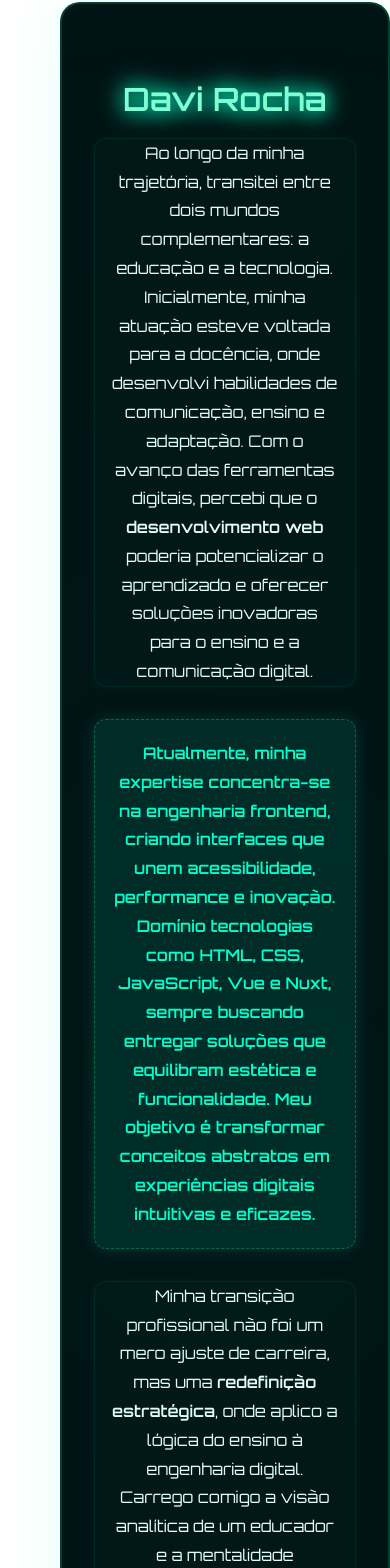
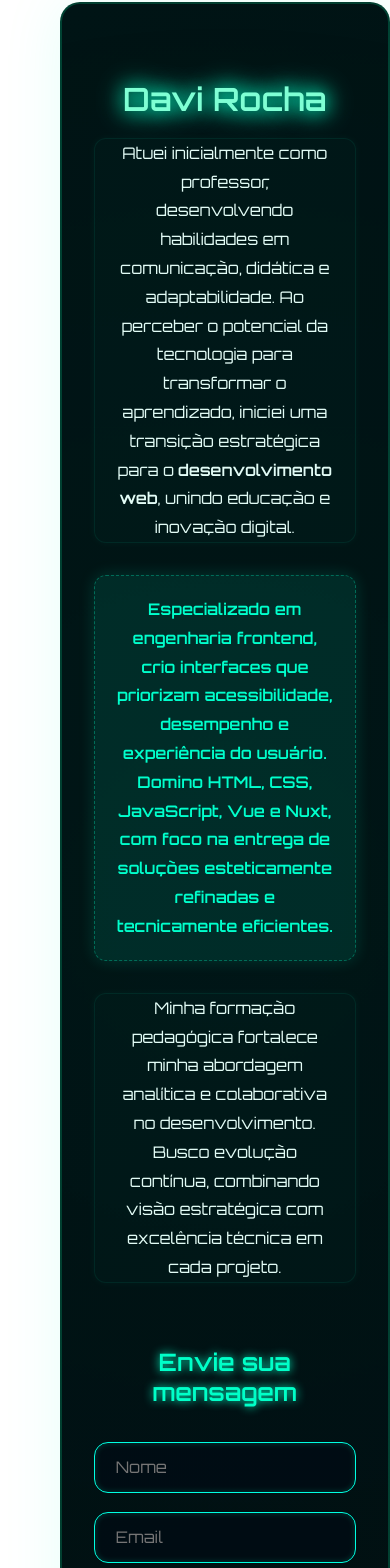
Before and after one commit to Davi-Choradeira/Davi-RS, a Nuxt app: page / in a window 390 px wide. Shown: the part 1094-2662 px from the top of the page. Built offline with nearby package versions, Linux system fonts and the light colour scheme.

Commit message:
style(about): melhora visual da seção com efeitos neon, gradientes e responsividade

```diff
--- a/components/About.vue
+++ b/components/About.vue
@@ -3,21 +3,15 @@
     <h2 data-aos="fade-up" data-aos-delay="300">Davi Rocha</h2>
 
     <p data-aos="fade-up" data-aos-delay="600">
-      Ao longo da minha trajetória, transitei entre dois mundos complementares: a educação e a tecnologia. Inicialmente, minha atuação esteve voltada para a docência,
-      onde desenvolvi habilidades de comunicação, ensino e adaptação. Com o avanço das ferramentas digitais, percebi que o <strong>desenvolvimento web</strong>
-      poderia potencializar o aprendizado e oferecer soluções inovadoras para o ensino e a comunicação digital.
+      Atuei inicialmente como professor, desenvolvendo habilidades em comunicação, didática e adaptabilidade. Ao perceber o potencial da tecnologia para transformar o aprendizado, iniciei uma transição estratégica para o <strong>desenvolvimento web</strong>, unindo educação e inovação digital.
     </p>
 
     <p class="highlight" data-aos="fade-up" data-aos-delay="900">
-      Atualmente, minha expertise concentra-se na <strong>engenharia frontend</strong>, criando interfaces que unem acessibilidade, performance e inovação.
-      Domínio tecnologias como <strong>HTML, CSS, JavaScript, Vue e Nuxt</strong>, sempre buscando entregar soluções que equilibram estética e funcionalidade.
-      Meu objetivo é transformar conceitos abstratos em experiências digitais intuitivas e eficazes.
+      Especializado em <strong>engenharia frontend</strong>, crio interfaces que priorizam acessibilidade, desempenho e experiência do usuário. Domino <strong>HTML, CSS, JavaScript, Vue e Nuxt</strong>, com foco na entrega de soluções esteticamente refinadas e tecnicamente eficientes.
     </p>
 
     <p data-aos="fade-up" data-aos-delay="1200">
-      Minha transição profissional não foi um mero ajuste de carreira, mas uma <strong>redefinição estratégica</strong>, onde aplico a lógica do ensino à engenharia digital.
-      Carrego comigo a visão analítica de um educador e a mentalidade exploratória de um desenvolvedor, buscando sempre aprendizado contínuo e excelência técnica.
-      Se você busca inovação digital, colaboração estratégica ou soluções altamente eficazes, estou pronto para novas conexões.
+      Minha formação pedagógica fortalece minha abordagem analítica e colaborativa no desenvolvimento. Busco evolução contínua, combinando visão estratégica com excelência técnica em cada projeto.
     </p>
 
     <form class="contact-form" @submit.prevent="handleSubmit" data-aos="fade-up" data-aos-delay="1500">
@@ -40,7 +34,7 @@ onMounted(() => {
 })
 
 const handleSubmit = () => {
-  alert('🛰️ Sinal enviado com sucesso! A resposta será decodificada em breve.')
+  alert('Mensagem enviada com sucesso! Retornarei em breve.')
 }
 </script>
 
@@ -76,14 +70,8 @@ const handleSubmit = () => {
 }
 
 @keyframes pulseAmbient {
-  0%, 100% {
-    transform: scale(1);
-    opacity: 0.15;
-  }
-  50% {
-    transform: scale(1.05);
-    opacity: 0.35;
-  }
+  0%, 100% { transform: scale(1); opacity: 0.15; }
+  50% { transform: scale(1.05); opacity: 0.35; }
 }
 
 h2 {
@@ -98,12 +86,8 @@ h2 {
 }
 
 @keyframes glowTitle {
-  0%, 100% {
-    text-shadow: 0 0 12px #00ffe1, 0 0 24px #00ffe1;
-  }
-  50% {
-    text-shadow: 0 0 22px #00ffae, 0 0 32px #00ffae;
-  }
+  0%, 100% { text-shadow: 0 0 12px #00ffe1, 0 0 24px #00ffe1; }
+  50% { text-shadow: 0 0 22px #00ffae, 0 0 32px #00ffae; }
 }
 
 h3 {
```
